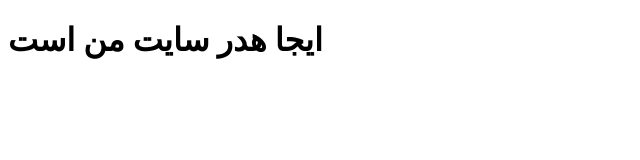
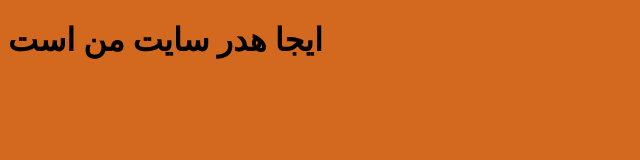
Before and after one commit to siadatmahsa/mahsa-shop, a plain HTML site: page index.html in a window 1280 px wide. Shown: the whole page, without its empty margins (0-640 px from the left). Drawn offline with Linux system fonts and the light colour scheme.

Commit message:
change body background

```diff
--- a/index.html
+++ b/index.html
@@ -4,6 +4,12 @@
     <meta charset="UTF-8">
     <meta name="viewport" content="width=initial-scale=1.0">
     <title>Document</title>
+
+    <style>
+        body{
+            background-color: chocolate;
+        }
+    </style>
 </head>
 <body>
 
```
